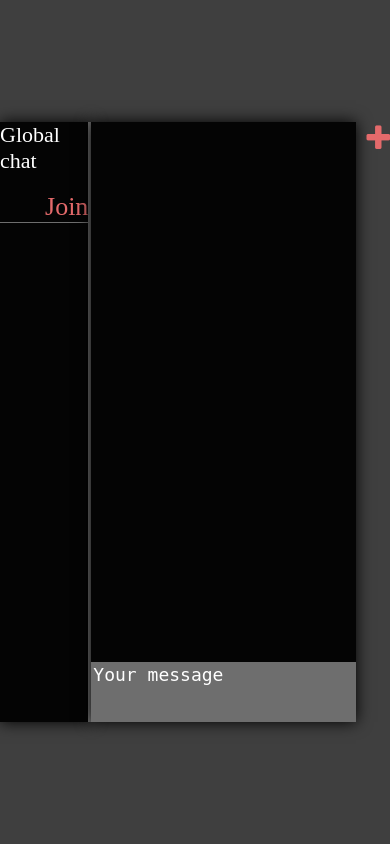
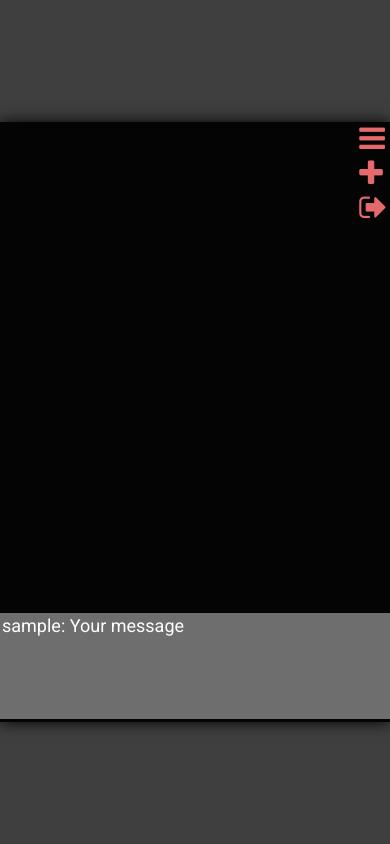
Before and after one commit to danieru0/chat, a Node server app: page / in a window 390 px wide. Run offline with Node 20, Linux system fonts and the light colour scheme; the visitor is signed in with stand-in values (Sample User, id 1); data that the repository does not hold is empty; some libraries are stand-ins or nearby versions.

Commit message:
RWD, everything works

```diff
--- a/app.js
+++ b/app.js
@@ -59,7 +59,7 @@ io.on('connection', (socket) => {
                     if (docs.author == data.user) {
                         Room.deleteOne({ name: data.room }, (err) => {
                             if (!err) {
-                                io.emit('remove');
+                                io.to(data.room).emit('remove');
                             }
                         });
                     }
@@ -75,14 +75,14 @@ io.on('connection', (socket) => {
             GlobalMessage.find({}, (err, docs) => {
                 if (!err) {
                     socket.join(data.room);
-                    io.emit('output', docs);
+                    io.to(data.room).emit('output', docs);
                 }
             });
         } else {
             Room.findOne({ name: data.room }, (err, docs) => {
                 if (!err) {
                     socket.join(data.room);
-                    io.emit('output', docs.messages);
+                    io.to(data.room).emit('output', docs.messages);
                 }
             });
         }
@@ -129,3 +129,7 @@ io.on('connection', (socket) => {
         }
     });
 });
+
+app.get('*', (req, res) => {
+    res.render('404');
+});
--- a/package.json
+++ b/package.json
@@ -15,6 +15,7 @@
     "express": "^4.16.3",
     "express-session": "^1.15.6",
     "express-validator": "^5.2.0",
+    "is-url": "^1.2.4",
     "mongodb": "^3.1.1",
     "mongoose": "^5.2.4",
     "passport": "^0.4.0",
--- a/public/css/style.css
+++ b/public/css/style.css
@@ -1,6 +1,7 @@
 body {
     margin: 0;
     height: 100%;
+    font-family: Roboto;
 }
 html {
     height: 100%;
@@ -28,6 +29,12 @@ html {
     align-items: center;
     flex-direction: column;
     box-shadow: 0px 0px 15px black;
+}
+
+@media (max-width: 400px) {
+    .login-form {
+        width: 100%;
+    }
 }
 
 .login-form__input {
@@ -70,6 +77,7 @@ html {
     display: flex;
     flex-direction: column;
     overflow: auto;
+    position: relative;
 }
 
 .rooms__room {
@@ -78,6 +86,7 @@ html {
     border-bottom: 1px solid #6e6e6e;
     display: flex;
     flex-direction: column;
+    word-break: break-all;
     justify-content: space-between;
 }
 
@@ -111,13 +120,20 @@ html {
     overflow: auto;
 }
 
+.chat__text .me strong {
+    color: #962705;
+}
+
 .chat__text strong {
     color: #e46a6b;
 }
 
+
 .chat__text p {
     color: #ffffff;
     margin-left: 5px;
+    margin-top: 2px;
+    margin-bottom: 2px;
 }
 
 .chat__send {
@@ -135,13 +151,14 @@ html {
     outline: none;
     color: #ffffff;
     font-size: 18px;
+    font-family: Roboto;
 }
 
 .chat__send textarea::placeholder {
     color: #ffffff;
 }
 
-.add-room {
+.settings {
     height: 600px;
     max-height: 100%;
     margin-left: 10px;
@@ -149,13 +166,27 @@ html {
     flex-direction: column;
 }
 
-.add-room a {
+.settings__hamburger {
+    background-color: transparent;
+    border: none;
+    font-size: 30px;
+    color: #e46a6b;
+    padding: 0;
+    margin-right: 5px;
+    outline: none;
+    cursor: pointer;
+    display: none;
+}
+
+.settings__add-button {
     text-decoration: none;
     color: #e46a6b;
     font-size: 30px;
+    padding: 0;
+    outline: none;
 }
 
-#add__remove {
+#settings__remove-button {
     background-color: transparent;
     border: none;
     color: #e46a6b;
@@ -163,6 +194,16 @@ html {
     cursor: pointer;
     padding: 0;
     outline: none;
+}
+
+.settings__logout-button {
+    background-color: transparent;
+    border: none;
+    outline: none;
+    cursor: pointer;
+    padding: 0;
+    font-size: 30px;
+    color: #e46a6b;
 }
 
 .forzerofor {
@@ -181,3 +222,30 @@ html {
 .container.column {
     flex-direction: column;
 }
+
+@media (max-width: 500px) {
+    .settings__hamburger {
+        display: block;
+    }
+    .rooms {
+        position: absolute;
+        width: 100%;
+        display: none;
+    }
+    .chat__send {
+        height: 20%;
+    }
+    .chat__send textarea {
+        height: 97.3%;
+    }
+    .room__join {
+        align-self: flex-start;
+    }
+    .rooms.active {
+        display: block;
+    }
+    .settings {
+        position: absolute;
+        right: 0;
+    }
+}
--- a/public/js/chat.js
+++ b/public/js/chat.js
@@ -2,7 +2,17 @@
     const socket = io.connect('http://localhost:8080/');
     const message = document.getElementById('message'),
           output = document.getElementById('output'),
-          remove = document.getElementById('add__remove');
+          remove = document.getElementById('settings__remove-button'),
+          hamburger = document.getElementById('hamburger'),
+          rooms = document.getElementById('rooms');
+
+    hamburger.addEventListener('click', (req, res) => {
+        if (rooms.classList.contains('active')) {
+            rooms.classList.remove('active');
+        } else {
+            rooms.classList.add('active');
+        }
+    });
 
     if (socket !== undefined) {
         message.addEventListener('keydown', (e) => {
@@ -27,11 +37,19 @@
 
         socket.on('output', (data) => {
             if (data.length == undefined) {
-                output.innerHTML += `<p><strong> ${data.username}</strong>: ${data.message}`;
+                if (data.username == username) {
+                    output.innerHTML += `<p class="me"><strong> ${data.username}</strong>: ${data.message}`;
+                } else {
+                    output.innerHTML += `<p><strong> ${data.username}</strong>: ${data.message}`;
+                }
             } else {
                 if (!output.innerHTML) {
                     for (let i = 0; i < data.length; i++) {
-                        output.innerHTML += `<p><strong> ${data[i].username}</strong>: ${data[i].message}`;
+                        if (data[i].username == username) {
+                            output.innerHTML += `<p class="me"><strong> ${data[i].username}</strong>: ${data[i].message}`;
+                        } else {
+                            output.innerHTML += `<p><strong> ${data[i].username}</strong>: ${data[i].message}`;
+                        }
                     }
                 }
             }
--- a/routes/index.js
+++ b/routes/index.js
@@ -52,7 +52,7 @@ router.get('/make', (req, res) => {
 });
 
 router.post('/make', [
-    check('name').matches(/\w/mg).withMessage("Don't use special characters")
+    check('name').matches(/^([0-9A-z\ \_]+)$/, 'g').isLength({ max: 24 }).withMessage("Max room name: 24, don't use special characters")
 ], (req, res) => {
     const errors = validationResult(req);
     if (!errors.isEmpty()) {
--- a/routes/users.js
+++ b/routes/users.js
@@ -39,4 +39,9 @@ router.post('/login', passport.authenticate('local', {failureFlash: { type: 'err
     res.redirect('/');
 });
 
+router.post('/logout', (req, res) => {
+    req.logout();
+    res.redirect('/');
+});
+
 module.exports = router;
--- a/views/chat.pug
+++ b/views/chat.pug
@@ -5,11 +5,12 @@ html(lang="en")
         meta(name="viewport", content="width=device-width, initial-scale=1.0")
         meta(http-equiv="X-UA-Compatible", content="ie=edge")
         link(rel="stylesheet" href="https://cdnjs.cloudflare.com/ajax/libs/font-awesome/4.7.0/css/font-awesome.min.css")
+        <link href="https://fonts.googleapis.com/css?family=Roboto:400,500,700" rel="stylesheet">
         link(rel="stylesheet" href="/css/style.css")
         title chat
     body
         .container
-            .rooms
+            .rooms#rooms
                 .rooms__room
                     p.room__name Global chat
                     a(href="/", class="room__join") Join
@@ -21,14 +22,20 @@ html(lang="en")
             .chat
                 .chat__text#output
                 .chat__send
-                    textarea(id="message", placeholder="Your message")
-            .add-room
-                a(href="/make", class="add__button")
+                    textarea(id="message", placeholder= username+": Your message")
+            .settings
+                button.settings__hamburger#hamburger
+                    span.fa.fa-bars
+                a(href="/make", class="settings__add-button")
                     span.fa.fa-plus
                 if clickedRoom
                     if (clickedRoom.author == username)
-                        button#add__remove
+                        button#settings__remove-button
                             span.fa.fa-trash
+                form(method="POST", action="/logout")
+                    button.settings__logout-button
+                        span.fa.fa-sign-out
+                    //input.settings__logout-button(type="submit")
     script(src="https://cdnjs.cloudflare.com/ajax/libs/socket.io/2.1.1/socket.io.js")
     script.
         var username = !{JSON.stringify(username)};
```
Also changed, not shown: 1 other file.
